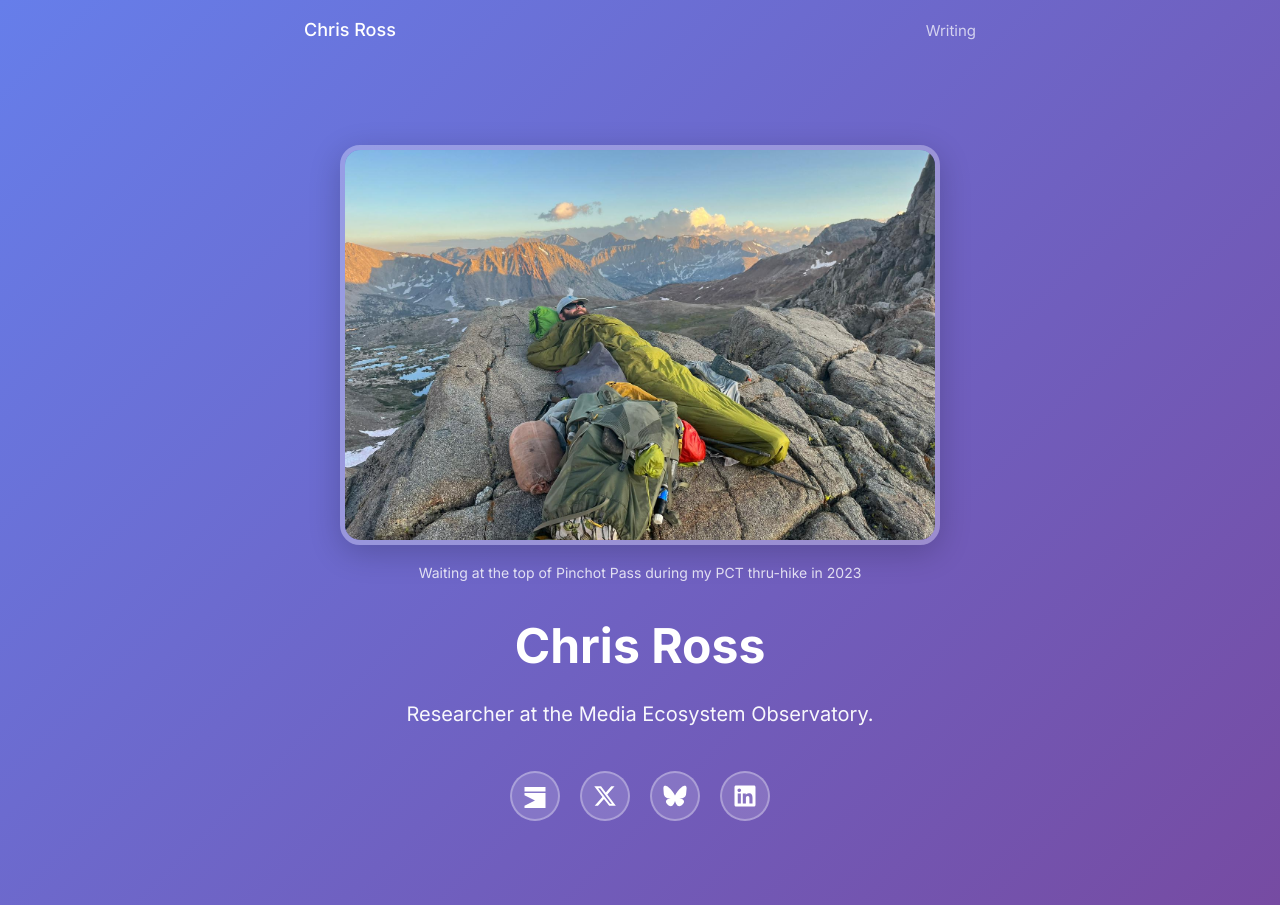
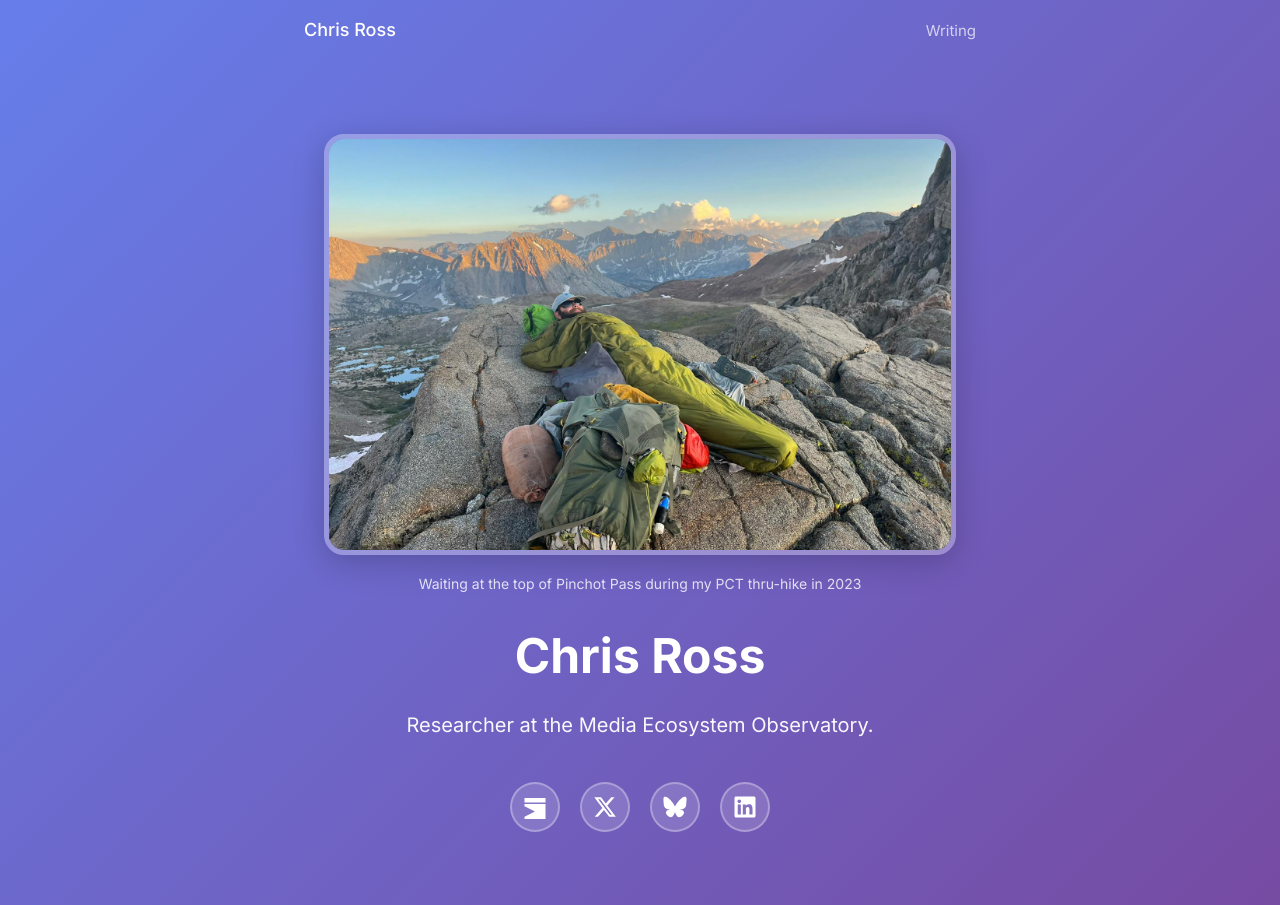
Before and after one commit to chrispross/chrispross.github.io, a Jekyll site: the page built from index.html, in a window 1280 px wide. Built offline with Jekyll 4.4.1, drawn with Linux system fonts in a browser that asks for light colours.

Commit message:
Align profile image edges with header text width
Set hero content to same 720px max-width and 1.5rem padding as the
nav container so the image edges align with Chris Ross / Writing text.

Co-Authored-By: Claude Opus 4.6 (1M context) <noreply@anthropic.com>

```diff
--- a/index.html
+++ b/index.html
@@ -12,14 +12,15 @@ title: Home
   }
 
   .hero-content {
-    max-width: 900px;
+    max-width: 720px;
+    padding: 0 1.5rem;
     text-align: center;
     color: white;
+    width: 100%;
   }
 
   .profile-image {
     width: 100%;
-    max-width: 600px;
     height: auto;
     aspect-ratio: 3 / 2;
     border-radius: 20px;
```
